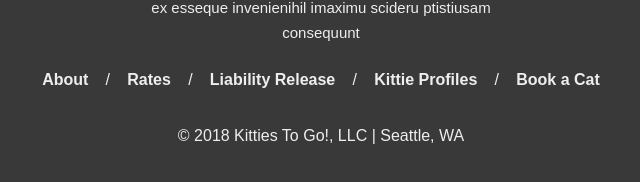
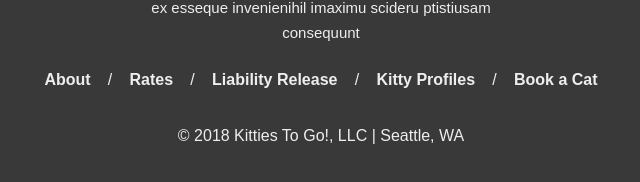
Before and after one commit to ejdon/kitties, a plain HTML site: page cat-bio.html in a window 1280 px wide. Shown: the part 1167-1349 px from the top of the page, 319-959 px from the left. Drawn offline with Linux system fonts and the light colour scheme.

Commit message:
grammar fix in footer

```diff
--- a/cat-bio.html
+++ b/cat-bio.html
@@ -47,7 +47,7 @@
       <a href="index.html" class="footer footer-link">About</a> /
       <a href="#" class="footer footer-link">Rates</a> /
       <a href="#" class="footer footer-link">Liability Release</a> /
-      <a href="cat-bio.html" class="footer footer-link">Kittie Profiles</a> /
+      <a href="cat-bio.html" class="footer footer-link">Kitty Profiles</a> /
       <a href="#" class="footer footer-link">Book a Cat</a>
       <p class="footer footer-end">© 2018 Kitties To Go!, LLC | Seattle, WA</p>
     </footer>
```
Also changed, not shown: index.html (+1 -1 lines).
